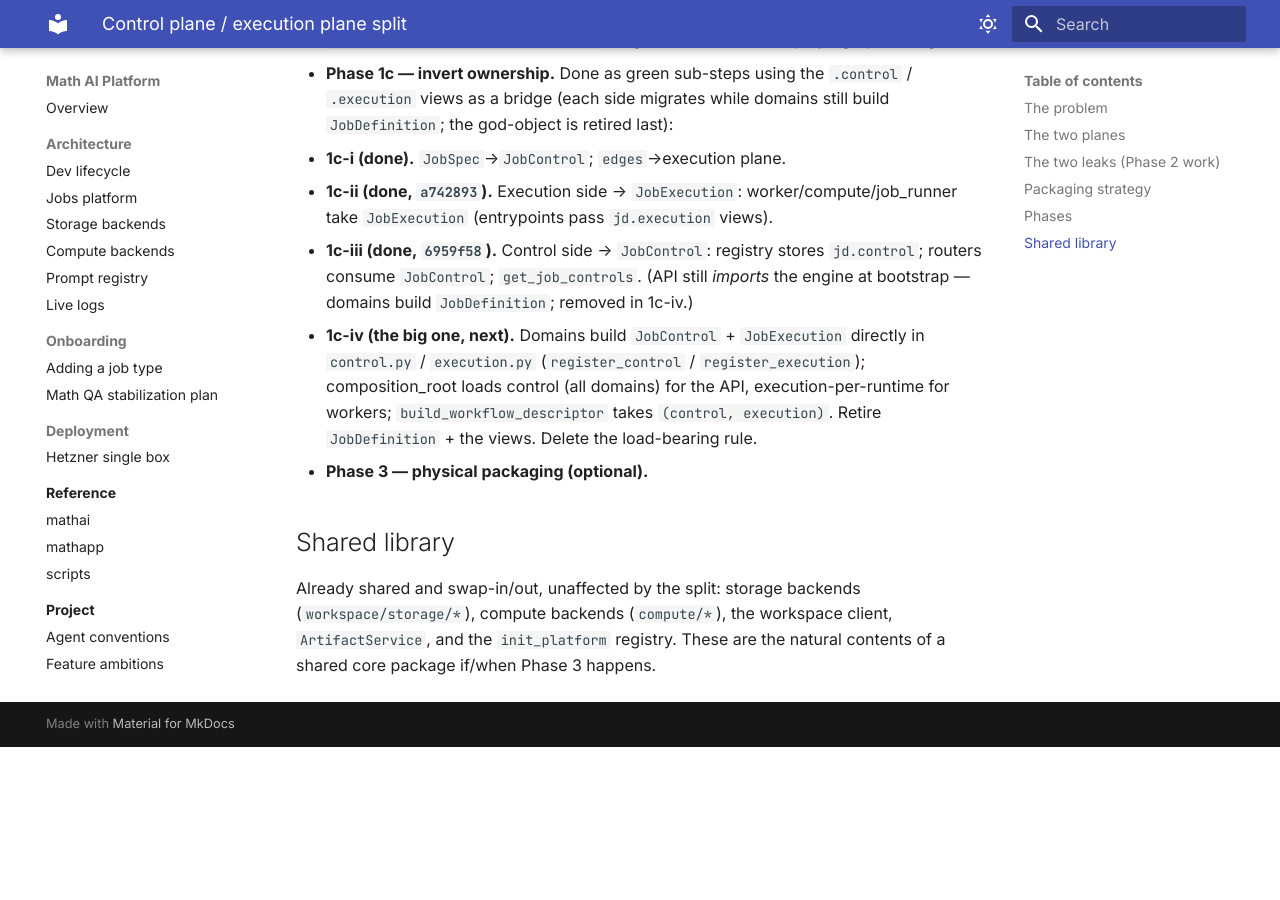
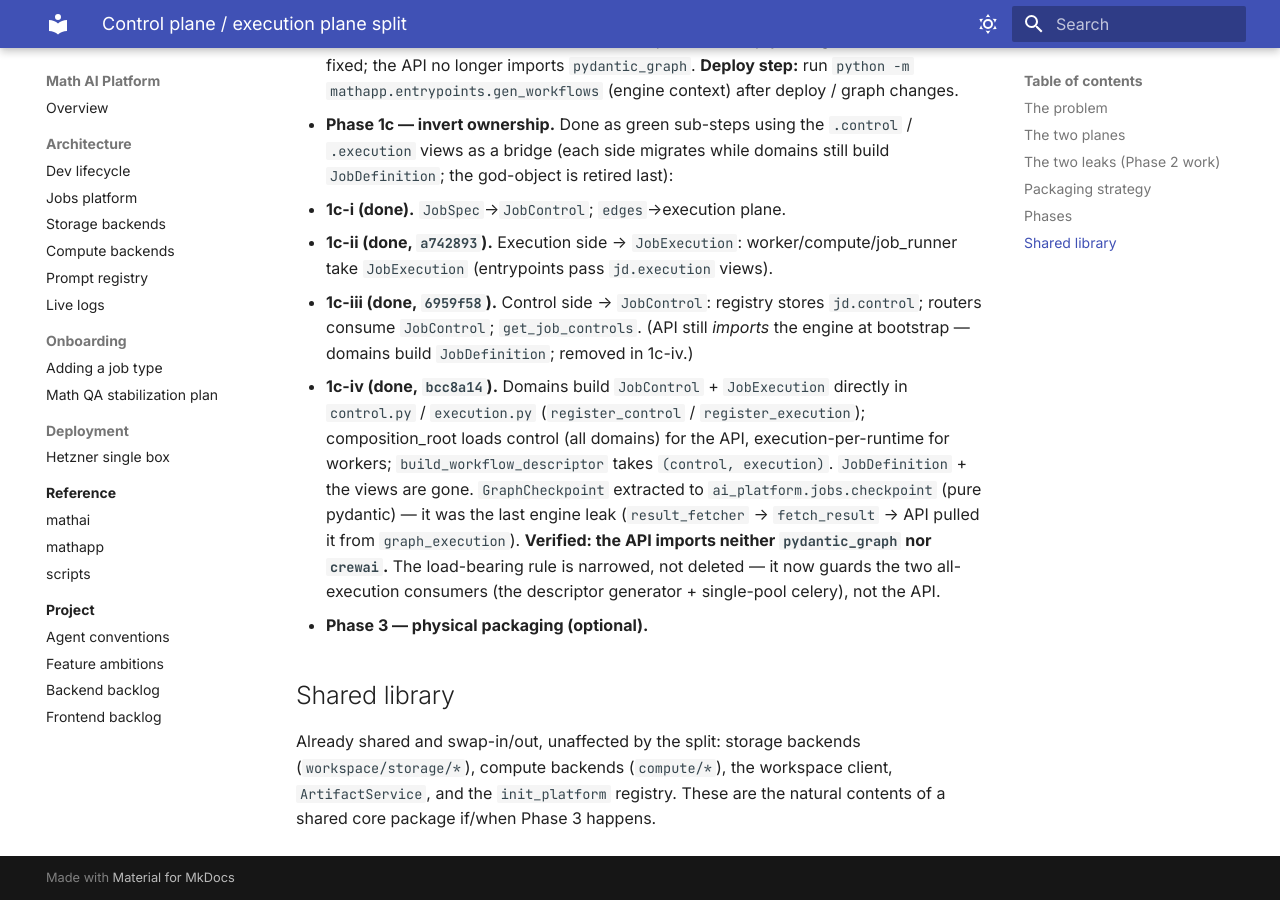
Before and after one commit to sepoul/ai-platform, an MkDocs documentation site: the page built from docs/control_execution_split.md, in a window 1280 px wide and 900 px high, scrolled down 3032 px. Built offline with MkDocs 1.6.1 and Material for MkDocs 9.7.7, drawn with Linux system fonts in a browser that asks for light colours; before the commit the page ends 3779 px from its top, so only the background shows below that; some of the changed text lies outside the part shown.

Commit message:
docs(architecture): mark control/execution split complete (phase 1c-iv done)
Co-Authored-By: Claude Opus 4.7 <noreply@anthropic.com>

```diff
--- a/docs/control_execution_split.md
+++ b/docs/control_execution_split.md
@@ -1,6 +1,8 @@
 # Control plane / execution plane split
 
-_Status: Phase 0 (`fb96cc4`) + review-as-data (`d30c40b`) landed. Last updated 2026-05-24._
+_Status: **complete** — Phases 0–1 landed (1c-iv `bcc8a14`). The API imports
+no engine; `JobDefinition` is retired. Phase 3 (physical packaging) remains
+optional. Last updated 2026-05-25._
 
 > **Naming:** the control-plane type is `JobControl` (not `JobSpec`) — the
 > platform already has a `JobSpec` (per-run job identity in
@@ -128,12 +130,17 @@ Phase 1 is landed as green increments (the leak fixes come first, while
     stores `jd.control`; routers consume `JobControl`; `get_job_controls`.
     (API still *imports* the engine at bootstrap — domains build
     `JobDefinition`; removed in 1c-iv.)
-  - **1c-iv (the big one, next).** Domains build `JobControl` + `JobExecution`
+  - **1c-iv (done, `bcc8a14`).** Domains build `JobControl` + `JobExecution`
     directly in `control.py` / `execution.py` (`register_control` /
-    `register_execution`); composition_root loads control (all domains)
-    for the API, execution-per-runtime for workers; `build_workflow_descriptor`
-    takes `(control, execution)`. Retire `JobDefinition` + the views.
-    Delete the load-bearing rule.
+    `register_execution`); composition_root loads control (all domains) for
+    the API, execution-per-runtime for workers; `build_workflow_descriptor`
+    takes `(control, execution)`. `JobDefinition` + the views are gone.
+    `GraphCheckpoint` extracted to `ai_platform.jobs.checkpoint` (pure
+    pydantic) — it was the last engine leak (`result_fetcher` →
+    `fetch_result` → API pulled it from `graph_execution`). **Verified: the
+    API imports neither `pydantic_graph` nor `crewai`.** The load-bearing
+    rule is narrowed, not deleted — it now guards the two all-execution
+    consumers (the descriptor generator + single-pool celery), not the API.
 - **Phase 3 — physical packaging (optional).**
 
 ## Shared library
```
